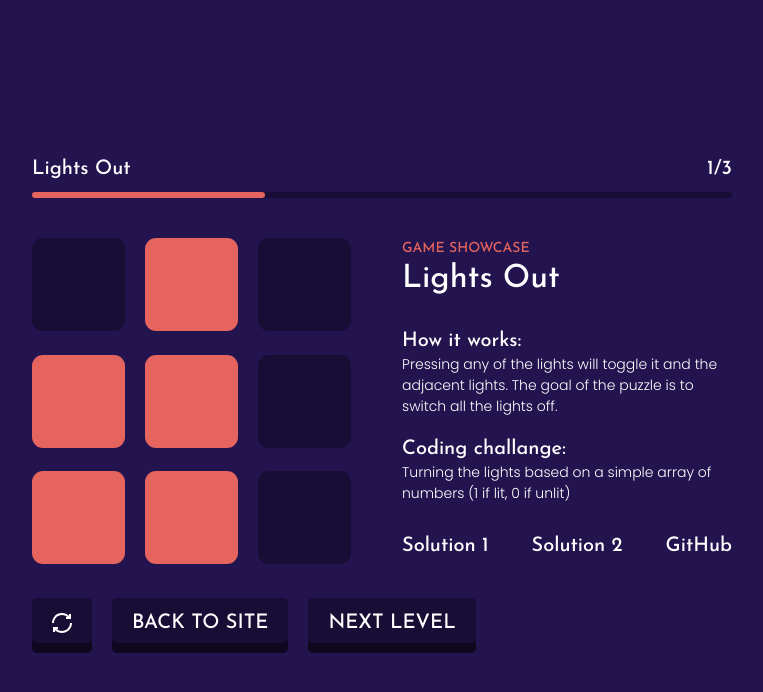
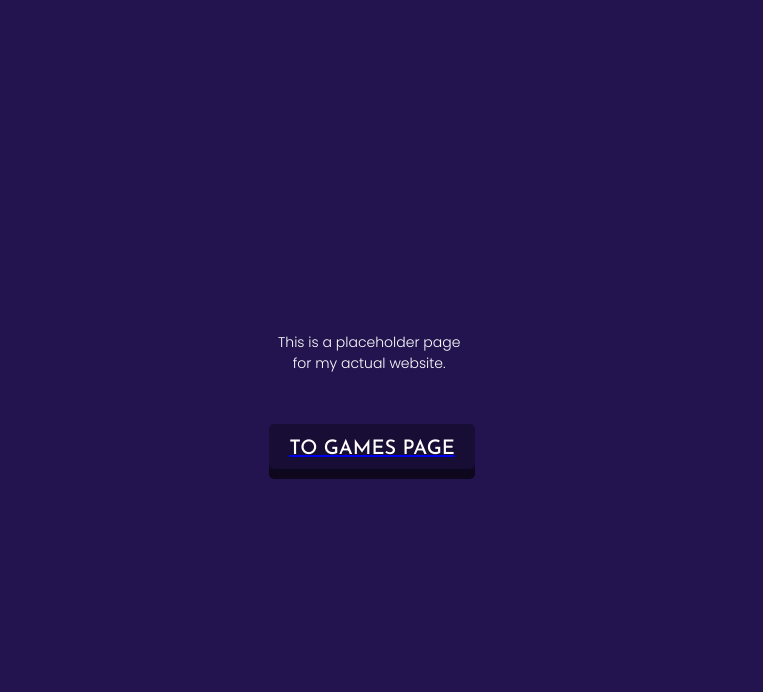
Before and after one commit to aracsidev/react-portfolio-games, a React (Create React App) app: page / in a window 1280 px wide. Shown: the top 692 px of the page, without its empty margins (258-1021 px from the left). Built offline with nearby package versions, Linux system fonts and the light colour scheme.

Commit message:
Minor changes

```diff
--- a/src/App.jsx
+++ b/src/App.jsx
@@ -1,12 +1,26 @@
 import './css/main.css';
 import './css/fonts.css';
 
+import MainPage from './pages/MainPage';
 import LightsOutPage from './pages/LightsOutPage';
+import TicTacToePage from './pages/TicTacToePage';
+
+import { BrowserRouter, Routes, Route, Navigate } from 'react-router-dom';
 
 function App() {
     return (
         <div className='container'>
-            <LightsOutPage />
+            <BrowserRouter>
+                <Routes>
+                    <Route exact path='/' element={ <MainPage title='Aracsidev | Main' /> } />
+
+                    <Route exact path='/games/lightsout' element={ <LightsOutPage title='Aracsidev | Lights out' /> } />
+                    <Route exact path='/games/tictactoe' element={ <TicTacToePage title='Aracsidev | Tic Tac Toe' /> } />
+
+                    <Route path='/games' element={ <Navigate replace to='/games/lightsout' /> } />
+                    <Route path='*' element={ <Navigate replace to='/' /> } />
+                </Routes>
+            </BrowserRouter>
         </div>
     );
 }
--- a/src/css/lightsout.css
+++ b/src/css/lightsout.css
@@ -21,6 +21,10 @@
     position: relative;
 }
 
+.lo-game.lvl1 {
+    gap: 15px
+}
+
 .lo-game.lvl2 {
     gap: 10px
 }
@@ -34,8 +38,8 @@
 }
 
 .lo-game-node-lvl1 {
-    width: calc(20% - 16px);
-    height: calc(20% - 16px);
+    width: calc(20% - 12px);
+    height: calc(20% - 12px);
     background-color: var(--terBg);
     border-radius: 11px;
     cursor: pointer;
--- a/src/css/main.css
+++ b/src/css/main.css
@@ -18,6 +18,23 @@
     align-items: center;
     justify-content: center;
     background-color: var(--priBg);
+}
+
+.mainpage .f14 {
+    text-align: center;
+    width: 200px;
+    margin-bottom: 50px;
+    text-decoration: none !important;
+}
+
+#img {
+    background-color: var(--priText);
+    width: 50px;
+    height: 50px;
+}
+
+Link p {
+    text-decoration: none;
 }
 
 .f14 {
--- a/src/pages/LightsOutPage.jsx
+++ b/src/pages/LightsOutPage.jsx
@@ -7,17 +7,25 @@ import LightsOutSolutions from '../components/LightsOutSolutions';
 import { useState, useMemo } from 'react';
 import { useTransition } from 'react-spring';
 
-const LightsOutPage = () => {
+const LightsOutPage = (props) => {
+
+    document.title = props.title;
 
     const [solution, setSolution] = useState(0);
     const [lvlNum, setLvlNum] = useState(0);
     const [reload, setReload] = useState(false);
+    // Has to be declared to be able to transition between
+    // height 0 and 330, you can't use 100% in useTransition hook.
     const height = 330;
+    const numOfLevels = 3;
 
-    // This is fixed, I only wanted 3 levels with different sizes.
+    // Levels are fixed, I only wanted 3 of them with different sizes.
     // If you want to generate more levels just make sure the number
     // you pass is a square becouse the function and the grid generation
     // both use Math.sqrt().
+    //
+    // useMemo is used to only call the generation function if the user
+    // presses the reload button.
     const lvl = [
         useMemo(() => generateLevel(9), [reload]),
         useMemo(() => generateLevel(25), [reload]),
@@ -81,7 +89,7 @@ const LightsOutPage = () => {
 
     return (
         <div className="lightsout">
-            <LevelsBar title='Lights Out' lvlNum={3} currentLvl={lvlNum} />
+            <LevelsBar title='Lights Out' lvlNum={numOfLevels} currentLvl={lvlNum} />
             <div className='lo-content'>
                 <div className={`lo-game lvl${lvlNum}`}>
                     {
@@ -125,6 +133,7 @@ const LightsOutPage = () => {
             <div className='lo-btns noselect'>
                 <div className='lo-btn' onClick={() => {
                     setReload(!reload);
+                    setSolution(0);
                 }}>
                     <img src={reloadIcon} alt="" />
                 </div>
@@ -132,6 +141,7 @@ const LightsOutPage = () => {
                     <p className='f24'>BACK TO SITE</p>
                 </div>
                 <div className='lo-btn' onClick={() => {
+                    setSolution(0);
                     if (lvlNum === 2) {
                         setLvlNum(0);
                     } else {
--- /dev/null
+++ b/src/pages/MainPage.jsx
@@ -0,0 +1,17 @@
+import { Link } from "react-router-dom";
+
+const MainPage = (props) => {
+
+    document.title = props.title;
+
+    return (
+        <div className="mainpage">
+            <p className="f14">This is a placeholder page for my actual website.</p>
+            <Link to='/games' className='lo-btn noselect'>
+                <p className='f24'>TO GAMES PAGE</p>
+            </Link>
+        </div>
+    )
+}
+
+export default MainPage
--- /dev/null
+++ b/src/pages/TicTacToePage.jsx
@@ -0,0 +1,8 @@
+const TicTacToePage = () => {
+
+    return (
+        <></>
+    )
+}
+
+export default TicTacToePage
```
Also changed, not shown: 1 other file (tests, documents, lock files or other folders).
